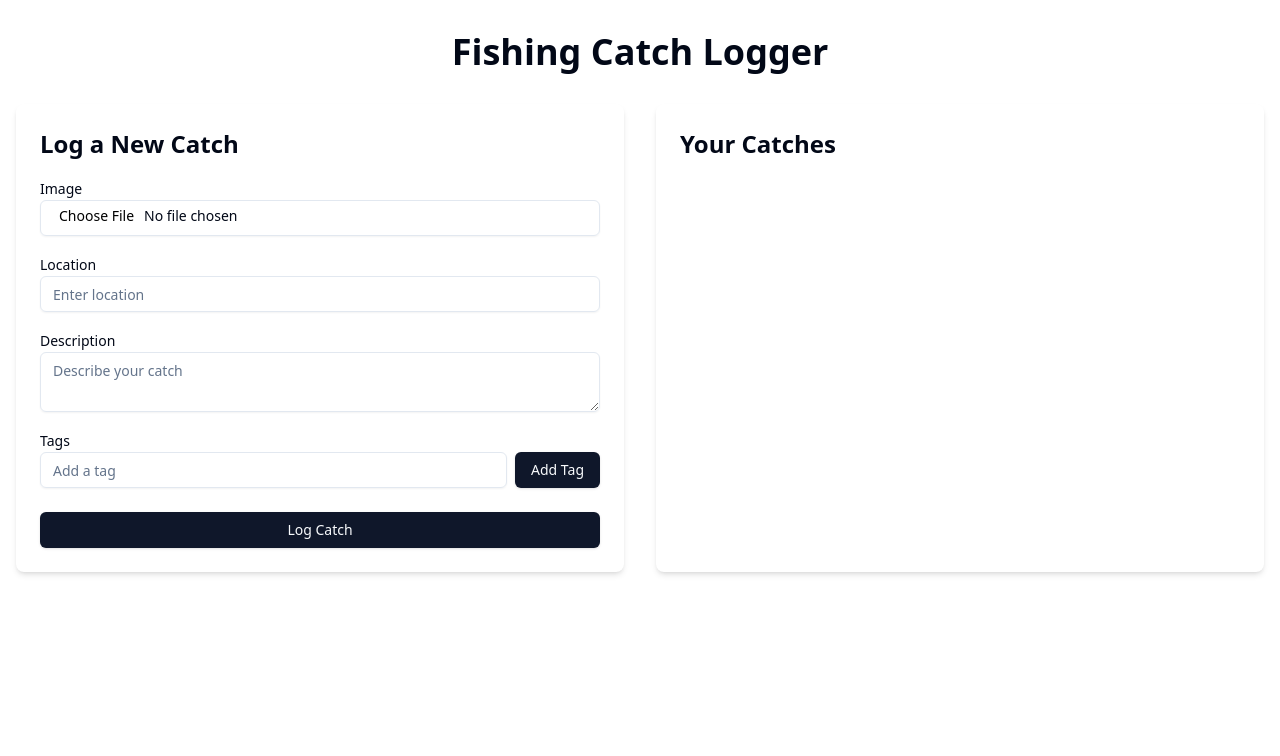
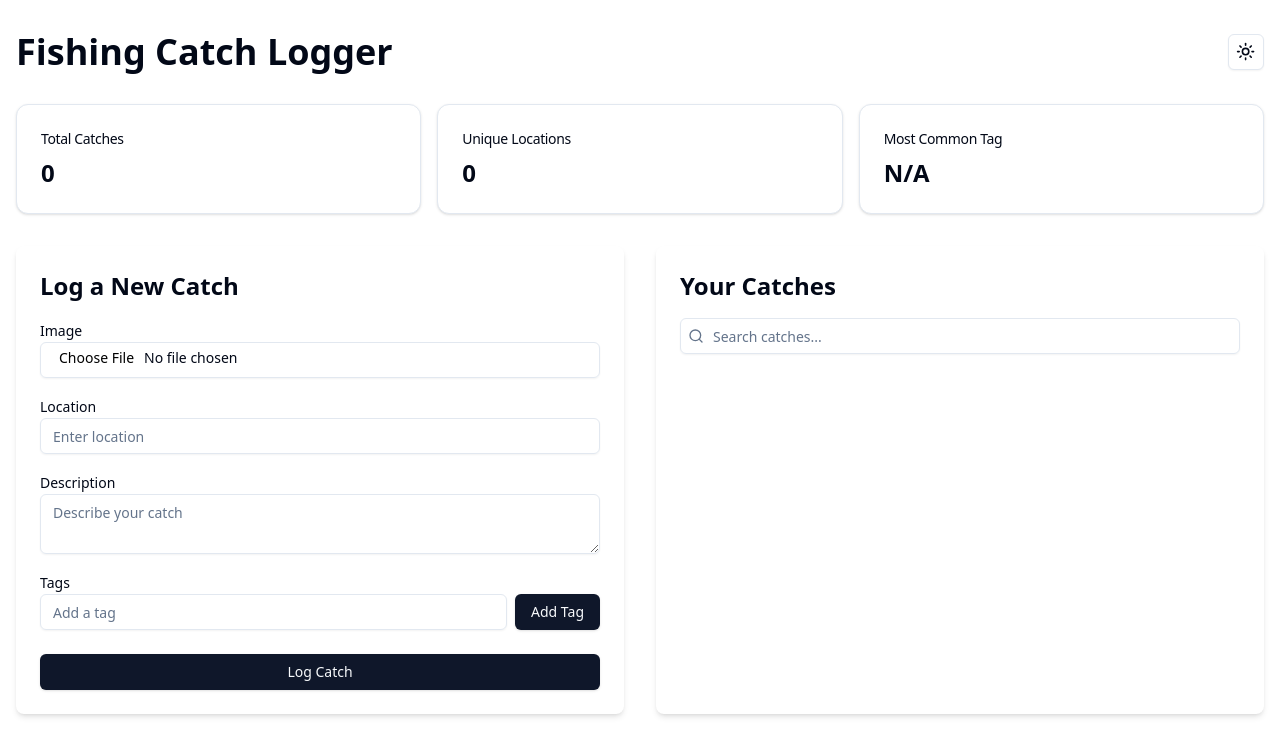
Before and after one commit to jasonkneen/sg-581720654063997, a Next.js app: page / in a window 1280 px wide. Shown: the top 756 px of the page. Built offline with nearby package versions, Linux system fonts and the light colour scheme.

Commit message:
SOFTGEN MAGIC

```diff
--- /dev/null
+++ b/src/components/SearchBar.js
@@ -0,0 +1,17 @@
+import { Input } from "@/components/ui/input";
+import { Search } from "lucide-react";
+
+export default function SearchBar({ searchTerm, setSearchTerm }) {
+  return (
+    <div className="relative mb-4">
+      <Search className="absolute left-2 top-2.5 h-4 w-4 text-muted-foreground" />
+      <Input
+        type="text"
+        placeholder="Search catches..."
+        value={searchTerm}
+        onChange={(e) => setSearchTerm(e.target.value)}
+        className="pl-8"
+      />
+    </div>
+  );
+}
--- /dev/null
+++ b/src/components/Statistics.js
@@ -0,0 +1,41 @@
+import { Card, CardContent, CardHeader, CardTitle } from "@/components/ui/card";
+
+export default function Statistics({ catches }) {
+  const totalCatches = catches.length;
+  const uniqueLocations = new Set(catches.map(c => c.location)).size;
+  const allTags = catches.flatMap(c => c.tags);
+  const mostCommonTag = allTags.length > 0
+    ? allTags.sort((a, b) =>
+        allTags.filter(v => v === b).length - allTags.filter(v => v === a).length
+      )[0]
+    : 'N/A';
+
+  return (
+    <div className="grid grid-cols-1 md:grid-cols-3 gap-4 mb-8">
+      <Card>
+        <CardHeader className="flex flex-row items-center justify-between space-y-0 pb-2">
+          <CardTitle className="text-sm font-medium">Total Catches</CardTitle>
+        </CardHeader>
+        <CardContent>
+          <div className="text-2xl font-bold">{totalCatches}</div>
+        </CardContent>
+      </Card>
+      <Card>
+        <CardHeader className="flex flex-row items-center justify-between space-y-0 pb-2">
+          <CardTitle className="text-sm font-medium">Unique Locations</CardTitle>
+        </CardHeader>
+        <CardContent>
+          <div className="text-2xl font-bold">{uniqueLocations}</div>
+        </CardContent>
+      </Card>
+      <Card>
+        <CardHeader className="flex flex-row items-center justify-between space-y-0 pb-2">
+          <CardTitle className="text-sm font-medium">Most Common Tag</CardTitle>
+        </CardHeader>
+        <CardContent>
+          <div className="text-2xl font-bold">{mostCommonTag}</div>
+        </CardContent>
+      </Card>
+    </div>
+  );
+}
--- /dev/null
+++ b/src/components/ThemeToggle.js
@@ -0,0 +1,19 @@
+import { useTheme } from "next-themes";
+import { Button } from "@/components/ui/button";
+import { Moon, Sun } from "lucide-react";
+
+export default function ThemeToggle() {
+  const { theme, setTheme } = useTheme();
+
+  return (
+    <Button
+      variant="outline"
+      size="icon"
+      onClick={() => setTheme(theme === "dark" ? "light" : "dark")}
+    >
+      <Sun className="h-[1.2rem] w-[1.2rem] rotate-0 scale-100 transition-all dark:-rotate-90 dark:scale-0" />
+      <Moon className="absolute h-[1.2rem] w-[1.2rem] rotate-90 scale-0 transition-all dark:rotate-0 dark:scale-100" />
+      <span className="sr-only">Toggle theme</span>
+    </Button>
+  );
+}
--- a/src/pages/_app.js
+++ b/src/pages/_app.js
@@ -1,11 +1,12 @@
 import "@/styles/globals.css";
 import { Toaster } from "@/components/ui/toaster";
+import { ThemeProvider } from "next-themes";
 
 export default function App({ Component, pageProps }) {
   return (
-    <>
+    <ThemeProvider attribute="class" defaultTheme="system" enableSystem>
       <Component {...pageProps} />
       <Toaster />
-    </>
+    </ThemeProvider>
   );
 }
--- a/src/pages/index.js
+++ b/src/pages/index.js
@@ -3,10 +3,15 @@ import { Button } from "@/components/ui/button";
 import CatchForm from '@/components/CatchForm';
 import CatchList from '@/components/CatchList';
 import ErrorBoundary from '@/components/ErrorBoundary';
+import ThemeToggle from '@/components/ThemeToggle';
+import Statistics from '@/components/Statistics';
+import SearchBar from '@/components/SearchBar';
+import { motion } from "framer-motion";
 
 export default function Home() {
   const [catches, setCatches] = useState([]);
   const [currentPage, setCurrentPage] = useState(1);
+  const [searchTerm, setSearchTerm] = useState('');
   const catchesPerPage = 5;
 
   useEffect(() => {
@@ -22,35 +27,70 @@ export default function Home() {
     localStorage.setItem('fishingCatches', JSON.stringify(updatedCatches));
   };
 
+  const deleteCatch = (id) => {
+    const updatedCatches = catches.filter(c => c.id !== id);
+    setCatches(updatedCatches);
+    localStorage.setItem('fishingCatches', JSON.stringify(updatedCatches));
+  };
+
+  const filteredCatches = catches.filter(c =>
+    c.location.toLowerCase().includes(searchTerm.toLowerCase()) ||
+    c.description.toLowerCase().includes(searchTerm.toLowerCase()) ||
+    c.tags.some(tag => tag.toLowerCase().includes(searchTerm.toLowerCase()))
+  );
+
   const indexOfLastCatch = currentPage * catchesPerPage;
   const indexOfFirstCatch = indexOfLastCatch - catchesPerPage;
-  const currentCatches = catches.slice(indexOfFirstCatch, indexOfLastCatch);
+  const currentCatches = filteredCatches.slice(indexOfFirstCatch, indexOfLastCatch);
 
   const paginate = (pageNumber) => setCurrentPage(pageNumber);
 
   return (
-    <div className="container mx-auto px-4 py-8">
-      <h1 className="text-4xl font-bold mb-8 text-center">Fishing Catch Logger</h1>
+    <motion.div
+      initial={{ opacity: 0 }}
+      animate={{ opacity: 1 }}
+      transition={{ duration: 0.5 }}
+      className="container mx-auto px-4 py-8"
+    >
+      <div className="flex justify-between items-center mb-8">
+        <h1 className="text-4xl font-bold text-center">Fishing Catch Logger</h1>
+        <ThemeToggle />
+      </div>
+      <ErrorBoundary>
+        <Statistics catches={catches} />
+      </ErrorBoundary>
       <div className="grid grid-cols-1 lg:grid-cols-2 gap-8">
         <ErrorBoundary>
-          <div className="bg-white p-6 rounded-lg shadow-md">
+          <motion.div
+            initial={{ y: 50, opacity: 0 }}
+            animate={{ y: 0, opacity: 1 }}
+            transition={{ delay: 0.2 }}
+            className="bg-card p-6 rounded-lg shadow-md"
+          >
             <h2 className="text-2xl font-semibold mb-4">Log a New Catch</h2>
             <CatchForm onAddCatch={addCatch} />
-          </div>
+          </motion.div>
         </ErrorBoundary>
         <ErrorBoundary>
-          <div className="bg-white p-6 rounded-lg shadow-md">
+          <motion.div
+            initial={{ y: 50, opacity: 0 }}
+            animate={{ y: 0, opacity: 1 }}
+            transition={{ delay: 0.4 }}
+            className="bg-card p-6 rounded-lg shadow-md"
+          >
             <h2 className="text-2xl font-semibold mb-4">Your Catches</h2>
+            <SearchBar searchTerm={searchTerm} setSearchTerm={setSearchTerm} />
             <CatchList
               catches={currentCatches}
               currentPage={currentPage}
               catchesPerPage={catchesPerPage}
-              totalCatches={catches.length}
+              totalCatches={filteredCatches.length}
               paginate={paginate}
+              onDelete={deleteCatch}
             />
-          </div>
+          </motion.div>
         </ErrorBoundary>
       </div>
-    </div>
+    </motion.div>
   );
 }
```
